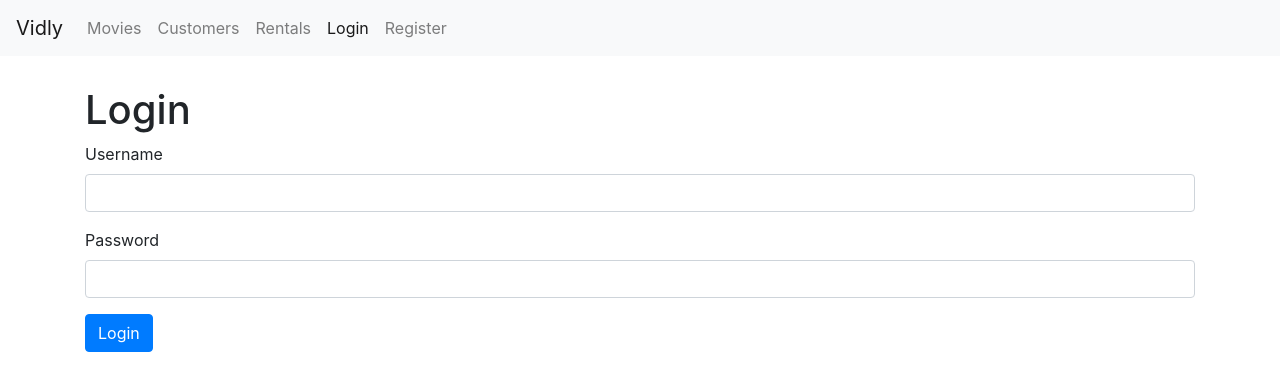
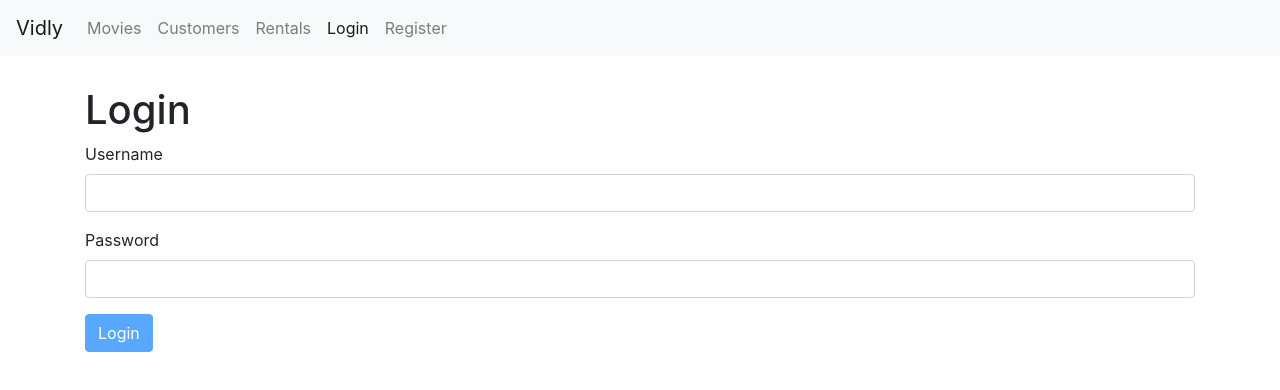
Before and after one commit to StevenVC-P/Videly, a React (Create React App) app: page /login in a window 1280 px wide. Shown: the top 390 px of the page. Built offline with nearby package versions, Linux system fonts and the light colour scheme.

Commit message:
resolved onChange input issue, and added Joi validation back into loginForm, form, and input components

```diff
--- a/src/components/common/form.jsx
+++ b/src/components/common/form.jsx
@@ -1,33 +1,65 @@
 import React from 'react';
+import Joi from 'joi-browser';
 import Input from './input';
 
-const Form = ({inputList, data, setData,  doSubmit, label}) => {
+const Form = ({inputList, data, setData, errors, setErrors, schema, doSubmit, label}) => {
+
+    const validate = () => {
+        const options = { abortEarly:false }
+        const {error} = Joi.validate(data, schema, options);
+        if (!error) return null;
+        console.log("errors", data)
+        const errors = {};
+        for (let item of error.details)
+            errors[item.path[0]] = item.message
+        return errors;
+    }
+
+    const validateProperty = ({name, value}) => {
+        const obj = { [name]: value };
+        const {error} = Joi.validate(value, schema[name]);
+        console.log(obj)
+        console.log({error})
+        return error ? error.details[0].message : null;
+    }
 
     const handleSubmit = e => {
-        // will evaluate errors, and then call parent function
+        e.preventDefault();
+
+        const errors = validate();
+        console.log(errors)
+        setErrors({errors: errors || {} });
+        if (errors) return;
         doSubmit()
     }
 
-    const handleChange = (event) => {
+    const onChange = (event) => {
         const { name, value } = event.target;
-        setData(({ ...data, [name]: value}));
+        const errorMessage = validateProperty(event.target);
+        console.log(errorMessage)
+        if (errorMessage) errors[name] = errorMessage;
+        else delete errors[name];
+
+        setErrors(({...errors,  errors}))
+        setData(data => ({ ...data, [name]: value}));
     };
 
     return (
-        <form>
+        <form onSubmit={handleSubmit}>
             {
-                inputList.map(({name, label, data, type="text", error}) =>
+                inputList.map(({name, label, value, type="text"}) =>
                 <Input
                     key={name}
+                    name={name}
                     type={type}
-                    value={data}
+                    value={value}
                     label={label}
-                    error={error}
-                    onChange={handleChange}
+                    error={errors[name]}
+                    onChange={onChange}
                 />
                 )
             }
-            <button className="btn btn-primary" onClick={() => handleSubmit()}>
+            <button disabled={validate()} className="btn btn-primary">
                 {label}
             </button>
         </form>
--- a/src/components/common/input.jsx
+++ b/src/components/common/input.jsx
@@ -1,21 +1,19 @@
 import React from 'react';
 
-const Input = ({name, label, value, type, error}) => {
+const Input = ({name, label, error, ...rest}) => {
     return (
         <div className="form-group">
             <label htmlFor={name}>{label}</label>
             <input
+                {...rest}
                 id = {name}
                 name = {name}
-                label = {label}
-                value = {value}
-                type = {type}
                 error = {error}
                 className="form-control"
             />
+            {error && <div className="alert alert-danger">{error}</div>}
         </div>
     );
 }
 
 export default Input
-{/* {error && <div className="alert alert-danger">{error}</div>} */}
--- a/src/components/loginForm.jsx
+++ b/src/components/loginForm.jsx
@@ -1,8 +1,19 @@
 import React, {useState} from 'react';
+import Joi from 'joi-browser';
 import Form from './common/form';
 
 const LoginForm = () => {
     const [data, setData] = useState ({username: "", password: ""})
+    const [errors, setErrors] = useState({})
+
+    const schema = {
+        username: Joi.string()
+            .required()
+            .label("Username"),
+        password: Joi.string()
+            .required()
+            .label("Password")
+    }
 
     const inputList = [
         {name:"username", label: "Username", value: data.username},
@@ -16,21 +27,18 @@ const LoginForm = () => {
     return (
         <div>
             <h1>Login</h1>
-            <Form inputList={inputList} data ={data} setData={setData} doSubmit={doSubmit} label="Login"/>
+            <Form
+            inputList={inputList}
+            data ={data}
+            setData={setData}
+            errors={errors}
+            setErrors={setErrors}
+            schema={schema}
+            doSubmit={doSubmit}
+            label="Login"/>
         </div>
     )
 }
-
-// import Joi from 'joi-browser';
-// const [errors, setErrors] = useState({})
-// const schema = {
-//     username: Joi.string()
-//         .required()
-//         .label("Username"),
-//     password: Joi.string()
-//         .required()
-//         .label("Password")
-// }
 
 // class LoginForm extends Form {
 //     state = {
```
